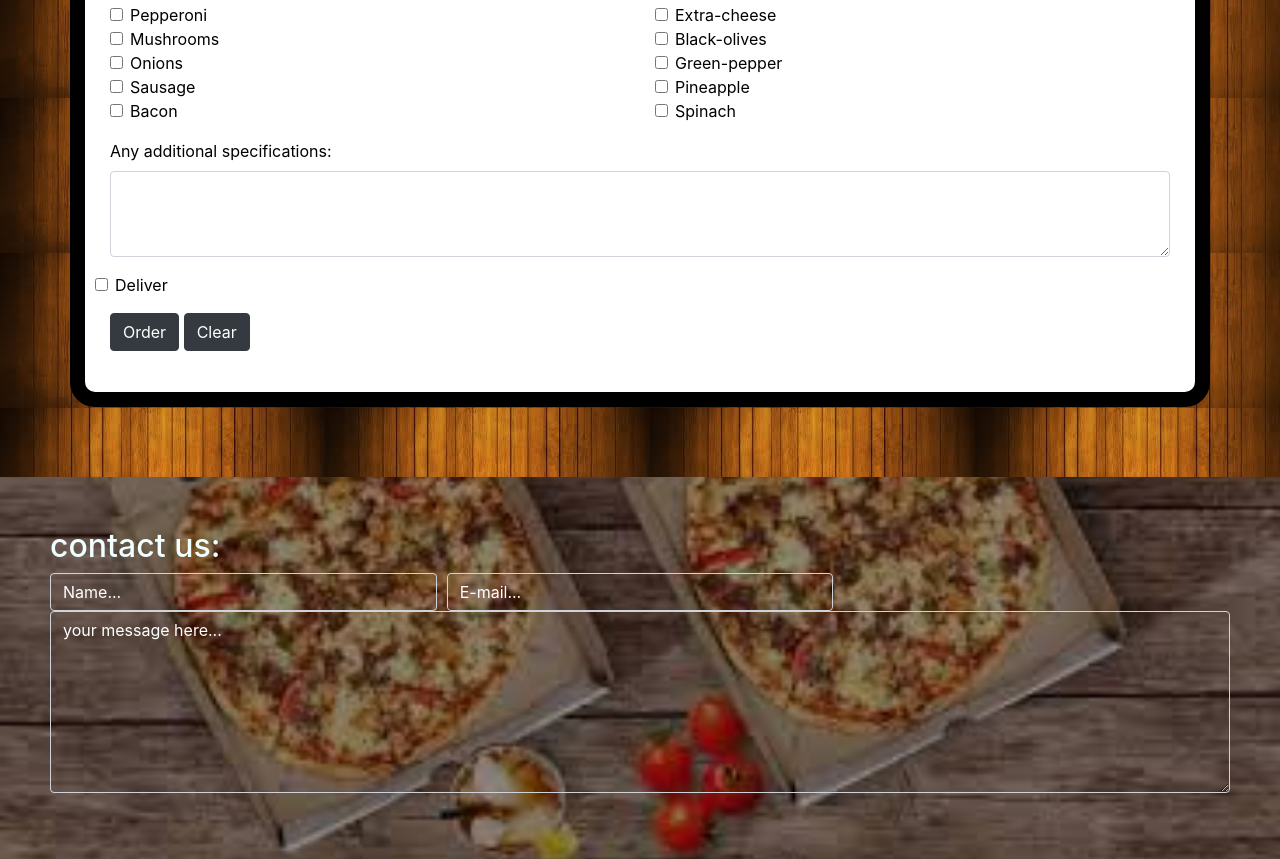
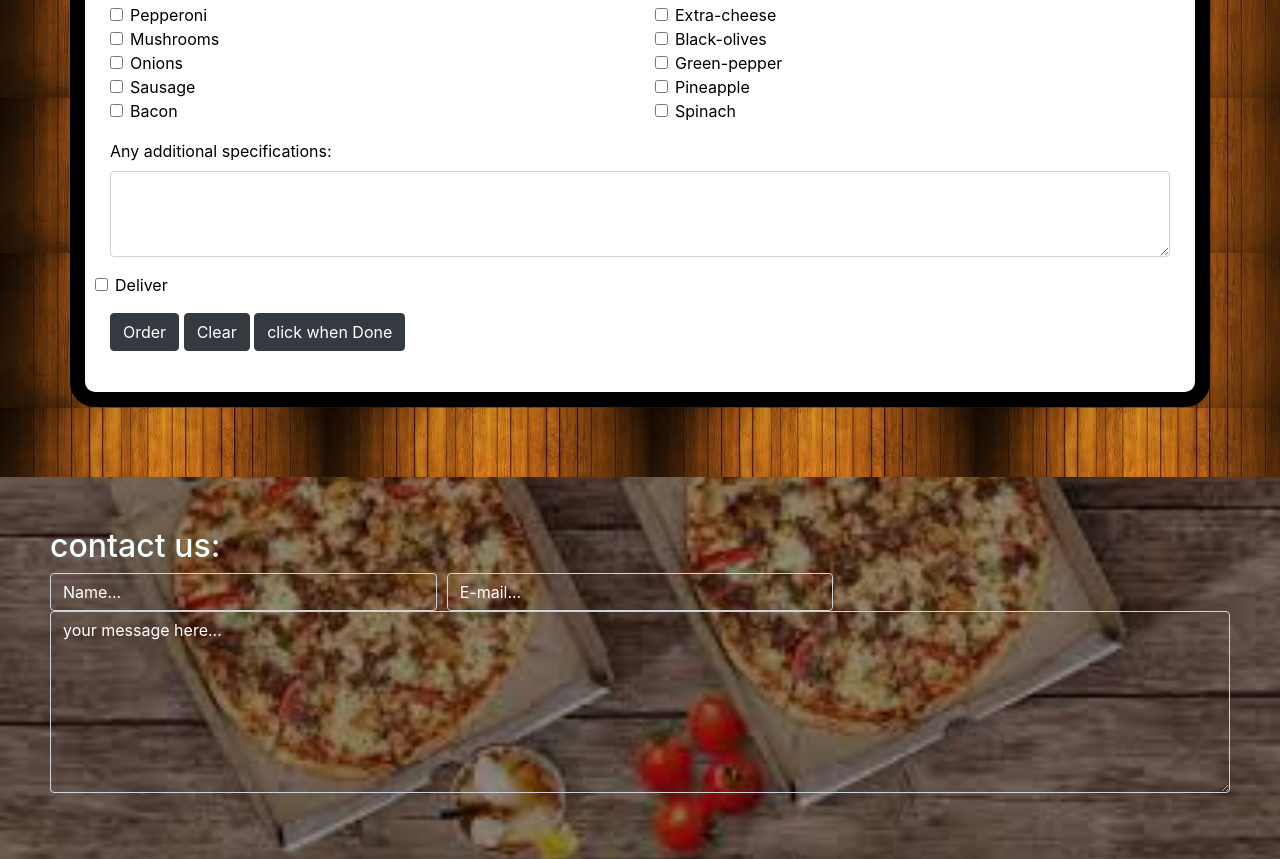
Before and after one commit to emile067/pizza, a plain HTML site: page index.html in a window 1280 px wide. Shown: the part 987-1846 px from the top of the page. Drawn offline with nearby package versions, Linux system fonts and the light colour scheme.

Commit message:
add refresh page button

```diff
--- a/index.html
+++ b/index.html
@@ -138,6 +138,7 @@
         </div>
         <button type="submit" class="btn btn-dark">Order</button>
         <button type="reset" class="btn btn-dark">Clear</button>
+        <button type="" class="btn btn-dark" onclick="reload()">click when Done</button>
       </form>
       <ul id="orders">
 
--- a/js/scripts.js
+++ b/js/scripts.js
@@ -82,3 +82,6 @@ function priceCalc(){
 Order.prototype.theOrder = function (){
   return this.number + " " + this.size + "pizzas, " +  this.crust + ",with " + this.toppings + " toppings.<br> Cost:"+this.price+"$";
 }
+function reload(){
+  location.reload();
+}
```
